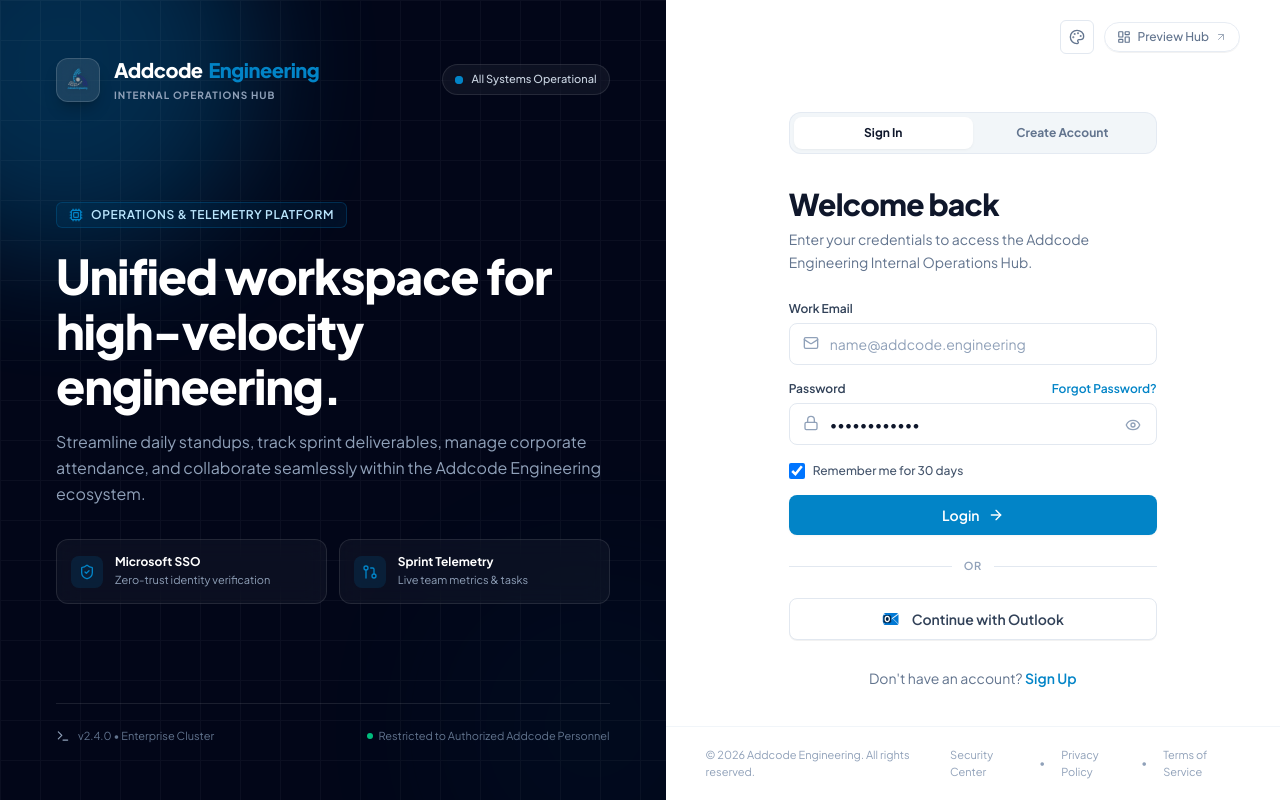
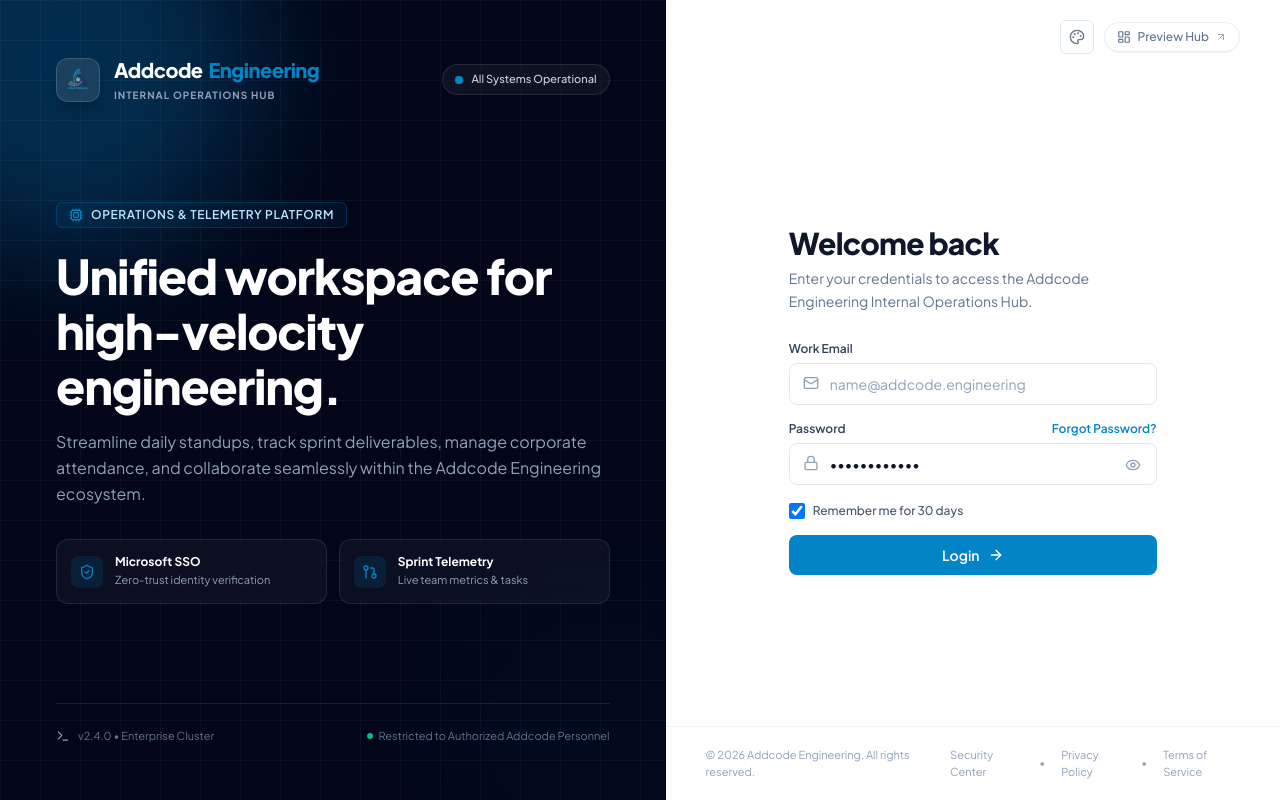
Before and after one commit to Nivaa23/addcode-internal-dashboard, a React (Vite) app: page /login in a window 1280 px wide. Built offline with nearby package versions, Linux system fonts and the light colour scheme.

Commit message:
Auth Screen Fix

```diff
--- a/src/App.jsx
+++ b/src/App.jsx
@@ -4,7 +4,6 @@
 import AppLayout from './components/layout/AppLayout';
 import Dashboard from './pages/Dashboard';
 import Login from './pages/Login';
-import SignUp from './pages/SignUp';
 import EmployeeProfile from './pages/EmployeeProfile';
 import Tasks from './pages/Tasks';
 import Projects from './pages/Projects';
@@ -42,7 +41,6 @@
 
       {/* Anonymous authentication routes */}
       <Route path="/login" element={<AnonymousRoute><Login /></AnonymousRoute>} />
-      <Route path="/signup" element={<AnonymousRoute><SignUp /></AnonymousRoute>} />
 
       {/* Forced Password Change */}
       <Route path="/change-password" element={<ChangePasswordRoute><ChangePassword /></ChangePasswordRoute>} />
--- a/src/components/auth/LoginForm.jsx
+++ b/src/components/auth/LoginForm.jsx
@@ -1,15 +1,13 @@
 import React, { useState } from 'react';
 import { Mail, Lock, Eye, EyeOff, ArrowRight, Loader2 } from 'lucide-react';
-import OutlookIcon from './OutlookIcon';
 import ForgotPasswordModal from './ForgotPasswordModal';
 
-export default function LoginForm({ onSwitchToSignUp, onLoginSuccess }) {
+export default function LoginForm({ onLoginSuccess }) {
   const [email, setEmail] = useState('');
   const [password, setPassword] = useState('••••••••••••');
   const [showPassword, setShowPassword] = useState(false);
   const [rememberMe, setRememberMe] = useState(true);
   const [loading, setLoading] = useState(false);
-  const [outlookLoading, setOutlookLoading] = useState(false);
   const [error, setError] = useState('');
   const [forgotPasswordOpen, setForgotPasswordOpen] = useState(false);
 
@@ -34,17 +32,6 @@
       setLoading(false);
     }
   };
-
-  const handleOutlookLogin = () => {
-    setError('');
-    setOutlookLoading(true);
-    setTimeout(() => {
-      setOutlookLoading(false);
-      onLoginSuccess('elena.rostova@addcode.engineering', 'sso-outlook-token');
-    }, 600);
-  };
-
-
 
   return (
     <div className="w-full text-left font-sans">
@@ -127,7 +114,7 @@
           </div>
         </div>
 
-        {/* Remember me & Quick Fill */}
+        {/* Remember me */}
         <div className="flex items-center justify-between pt-0.5">
           <label className="flex items-center gap-2 cursor-pointer select-none">
             <input
@@ -143,7 +130,7 @@
         {/* Submit Button */}
         <button
           type="submit"
-          disabled={loading || outlookLoading}
+          disabled={loading}
           className="w-full mt-2 py-2.5 px-4 bg-brand-600 hover:bg-brand-700 active:scale-[0.99] text-white font-semibold rounded-lg text-xs sm:text-sm transition-all duration-200 cursor-pointer shadow-sm hover:shadow flex items-center justify-center gap-2 disabled:opacity-70 disabled:cursor-not-allowed font-sans"
         >
           {loading ? (
@@ -160,52 +147,6 @@
         </button>
       </form>
 
-      {/* Divider */}
-      <div className="relative my-6">
-        <div className="absolute inset-0 flex items-center">
-          <div className="w-full border-t border-slate-200" />
-        </div>
-        <div className="relative flex justify-center text-xs uppercase">
-          <span className="bg-white px-3 text-[11px] font-semibold text-slate-400 tracking-wider">
-            OR
-          </span>
-        </div>
-      </div>
-
-      {/* Microsoft Outlook SSO Button */}
-      <button
-        type="button"
-        onClick={handleOutlookLogin}
-        disabled={loading || outlookLoading}
-        className="w-full py-2.5 px-4 bg-white hover:bg-slate-50/80 active:bg-slate-100 text-slate-700 font-semibold rounded-lg text-xs sm:text-sm border border-slate-200 hover:border-slate-300 transition-all duration-200 cursor-pointer shadow-2xs hover:shadow-xs flex items-center justify-center gap-3 disabled:opacity-70 disabled:cursor-not-allowed group font-sans"
-      >
-        {outlookLoading ? (
-          <>
-            <Loader2 className="w-4 h-4 animate-spin text-sky-600" />
-            <span>Connecting to Outlook SSO...</span>
-          </>
-        ) : (
-          <>
-            <OutlookIcon className="w-4.5 h-4.5 transition-transform duration-200 group-hover:scale-105 shrink-0" />
-            <span>Continue with Outlook</span>
-          </>
-        )}
-      </button>
-
-      {/* Switch to Sign Up */}
-      <div className="mt-7 text-center">
-        <p className="text-xs sm:text-sm text-slate-500">
-          Don't have an account?{' '}
-          <button
-            type="button"
-            onClick={onSwitchToSignUp}
-            className="font-semibold text-brand-600 hover:text-brand-700 hover:underline transition-colors cursor-pointer"
-          >
-            Sign Up
-          </button>
-        </p>
-      </div>
-
       {/* Forgot Password Modal */}
       <ForgotPasswordModal
         isOpen={forgotPasswordOpen}
--- a/src/pages/AuthPage.jsx
+++ b/src/pages/AuthPage.jsx
@@ -1,32 +1,18 @@
 import React from 'react';
-import { useLocation, useNavigate, Link } from 'react-router-dom';
-import { motion, AnimatePresence } from 'framer-motion';
+import { useNavigate, Link } from 'react-router-dom';
 import { LayoutDashboard, ArrowUpRight } from 'lucide-react';
 import { useEmployees } from '../context/EmployeeContext';
 import AuthBrandSide from '../components/auth/AuthBrandSide';
 import LoginForm from '../components/auth/LoginForm';
-import SignUpForm from '../components/auth/SignUpForm';
 import ThemeSelector from '../components/common/ThemeSelector';
 import logoImg from '../assets/addcode-logo.png';
 
 export default function AuthPage() {
-  const location = useLocation();
   const navigate = useNavigate();
-  const { login, signup } = useEmployees();
-
-  const mode = location.pathname === '/signup' ? 'signup' : 'login';
-
-  const switchMode = (newMode) => {
-    navigate(newMode === 'signup' ? '/signup' : '/login', { replace: true });
-  };
+  const { login } = useEmployees();
 
   const handleLoginSuccess = async (email, password) => {
     await login(email, password);
-    navigate('/dashboard');
-  };
-
-  const handleSignUpSuccess = async ({ name, email, password }) => {
-    await signup({ name, email, password });
     navigate('/dashboard');
   };
 
@@ -76,62 +62,7 @@
 
         {/* Center Authentication Card / Form */}
         <main className="w-full max-w-md mx-auto px-6 sm:px-10 py-6 sm:py-8 my-auto">
-          {/* Animated Tab Switcher */}
-          <div className="p-1 bg-slate-100/90 rounded-xl flex items-center mb-8 border border-slate-200/80">
-            <button
-              type="button"
-              onClick={() => switchMode('login')}
-              className={`flex-1 py-2 text-xs font-bold rounded-lg transition-all duration-200 cursor-pointer text-center relative ${
-                mode === 'login'
-                  ? 'bg-white text-slate-900 shadow-sm'
-                  : 'text-slate-500 hover:text-slate-900'
-              }`}
-            >
-              Sign In
-            </button>
-            <button
-              type="button"
-              onClick={() => switchMode('signup')}
-              className={`flex-1 py-2 text-xs font-bold rounded-lg transition-all duration-200 cursor-pointer text-center relative ${
-                mode === 'signup'
-                  ? 'bg-white text-slate-900 shadow-sm'
-                  : 'text-slate-500 hover:text-slate-900'
-              }`}
-            >
-              Create Account
-            </button>
-          </div>
-
-          {/* Form Switching with Framer Motion */}
-          <AnimatePresence mode="wait">
-            {mode === 'login' ? (
-              <motion.div
-                key="login-form"
-                initial={{ opacity: 0, x: -16 }}
-                animate={{ opacity: 1, x: 0 }}
-                exit={{ opacity: 0, x: 16 }}
-                transition={{ duration: 0.22, ease: 'easeInOut' }}
-              >
-                <LoginForm
-                  onSwitchToSignUp={() => switchMode('signup')}
-                  onLoginSuccess={handleLoginSuccess}
-                />
-              </motion.div>
-            ) : (
-              <motion.div
-                key="signup-form"
-                initial={{ opacity: 0, x: 16 }}
-                animate={{ opacity: 1, x: 0 }}
-                exit={{ opacity: 0, x: -16 }}
-                transition={{ duration: 0.22, ease: 'easeInOut' }}
-              >
-                <SignUpForm
-                  onSwitchToLogin={() => switchMode('login')}
-                  onSignUpSuccess={handleSignUpSuccess}
-                />
-              </motion.div>
-            )}
-          </AnimatePresence>
+          <LoginForm onLoginSuccess={handleLoginSuccess} />
         </main>
 
         {/* Bottom Security / Copyright Bar */}
```
